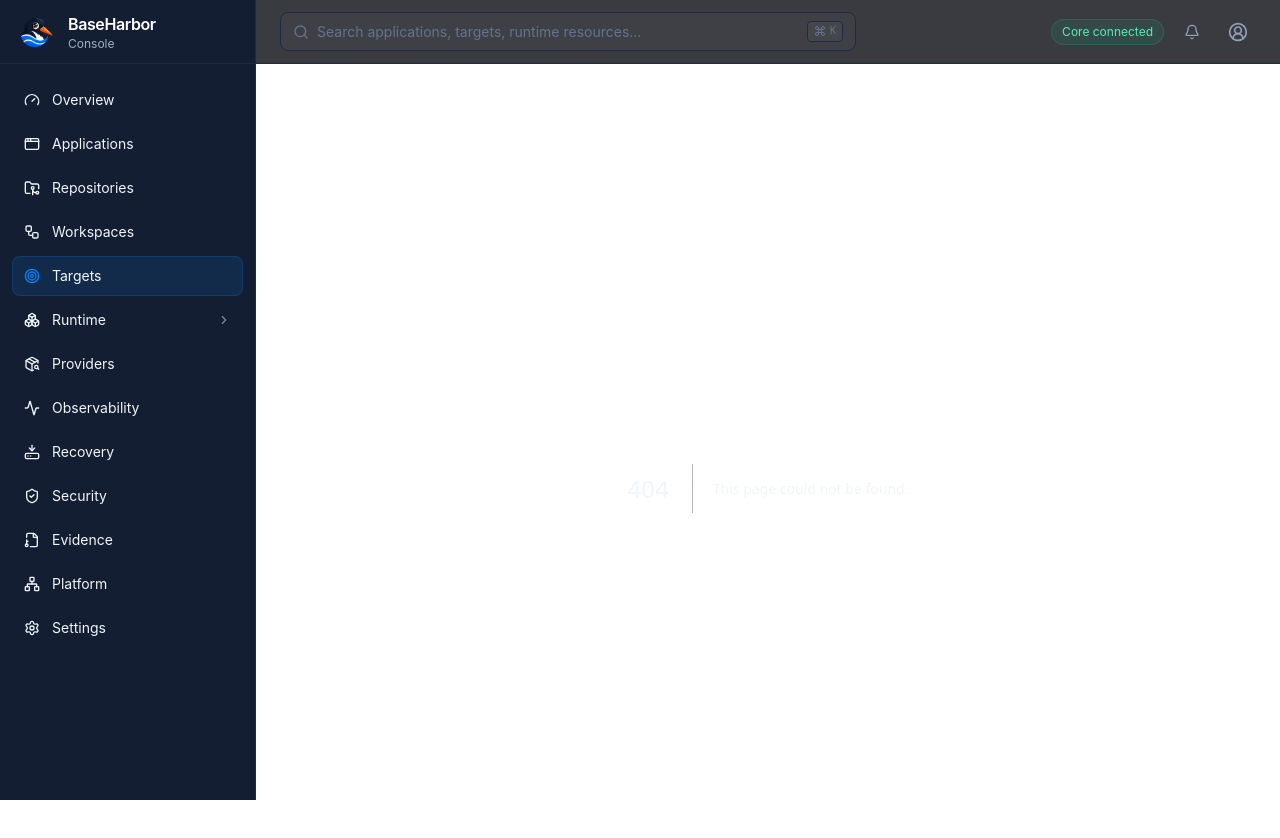
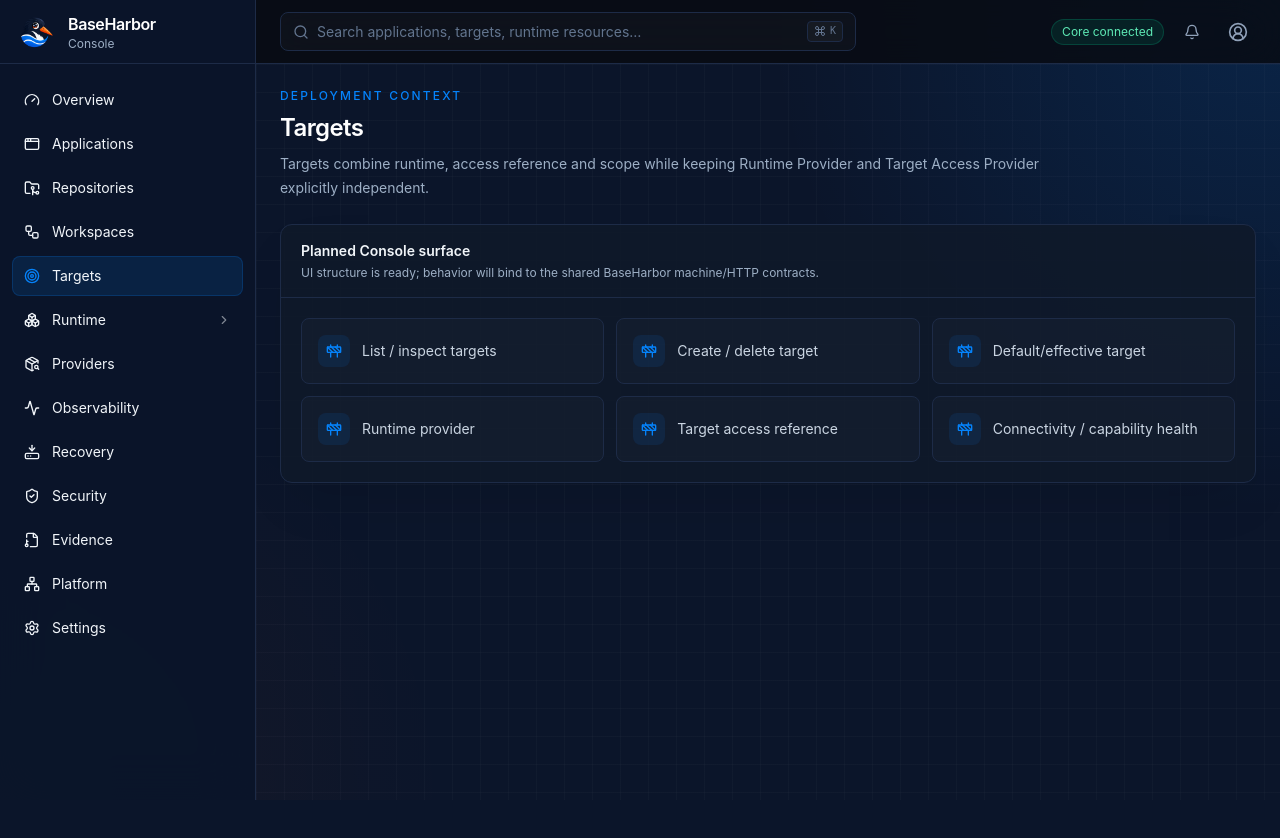
Before and after one commit to mcpdev80/baseharbor-console, a Next.js app: page /targets in a window 1280 px wide. Before the commit this address had no page. Shown: the top 838 px of the page. After the commit the page ends 800 px from the top, so only its background shows below. Built offline with nearby package versions, Linux system fonts and the light colour scheme.

Commit message:
feat: add BaseHarbor Console product surfaces

```diff
--- /dev/null
+++ b/src/app/targets/page.tsx
@@ -0,0 +1,4 @@
+import { SectionPage } from "@/components/section/section-page";
+export default function Page() {
+  return <SectionPage eyebrow="Deployment context" title="Targets" description="Targets combine runtime, access reference and scope while keeping Runtime Provider and Target Access Provider explicitly independent." capabilities={["List / inspect targets","Create / delete target","Default/effective target","Runtime provider","Target access reference","Connectivity / capability health"]} />;
+}
```
